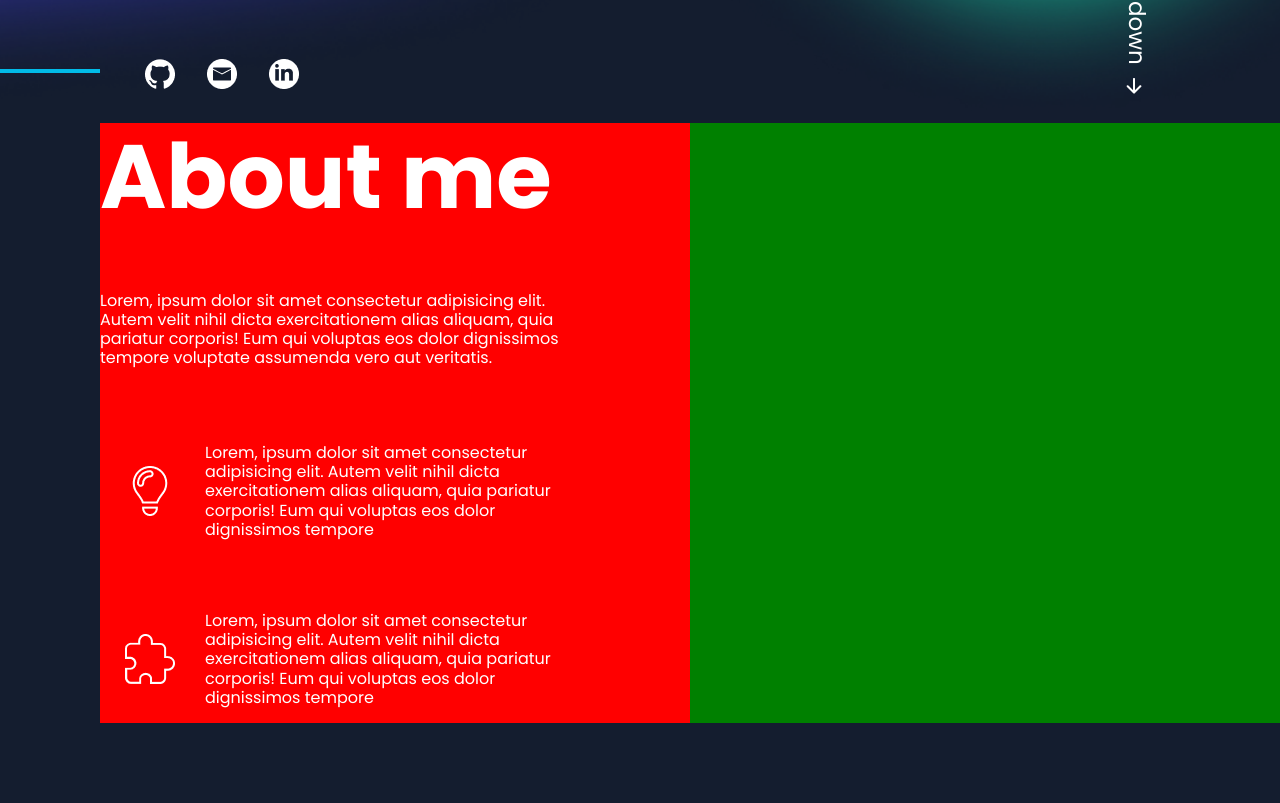
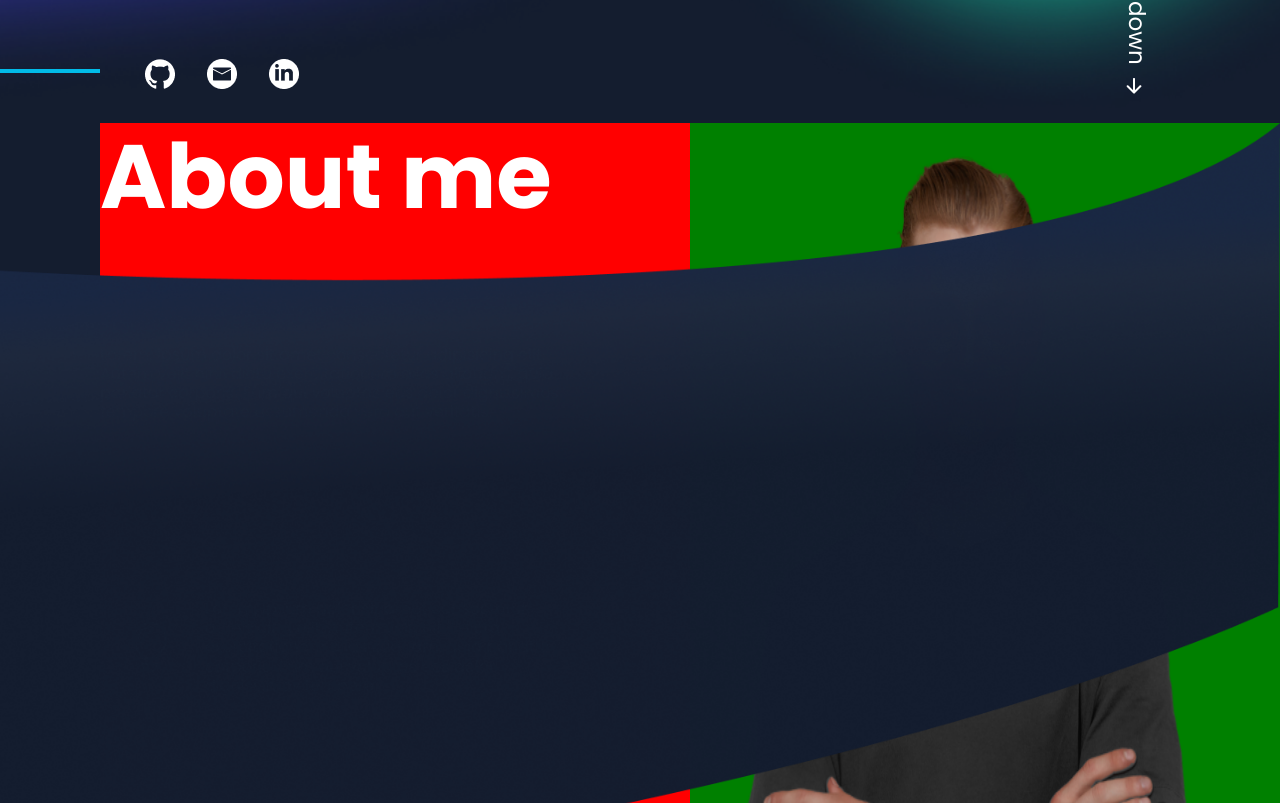
Before and after one commit to GaborHozleiter/my-portfolio, an Angular app: page / in a window 1280 px wide. Shown: the part 677-1480 px from the top of the page. Before the commit the page ends 1400 px from the top, so only its background shows below. Built offline with nearby package versions, Linux system fonts and the light colour scheme.

Commit message:
addded image and background

```diff
--- a/src/app/main-content/about-me/about-me.component.html
+++ b/src/app/main-content/about-me/about-me.component.html
@@ -10,15 +10,24 @@
                 voluptate assumenda vero aut veritatis.
             </p>
         </div>
-        <div class="about-me-text-cont">
-            <img src="../../../assets/img/bulb.png" class="bulb">
+        <div class="about-me-text-cont" (mouseover)="changeBulbImage()">
+            @if(!hoveredBulb){
+                <img src="../../../assets/img/bulb.png" class="bulb">
+            } @else {
+                <img src="../../../assets/img/bulb hovered.png" class="bulb">
+            }
+
             <p class="debut">Lorem, ipsum dolor sit amet consectetur adipisicing elit. Autem velit nihil dicta
                 exercitationem alias
                 aliquam, quia pariatur corporis! Eum qui voluptas eos dolor dignissimos tempore
             </p>
         </div>
-        <div class="about-me-text-cont">
-            <img src="../../../assets/img/puzzle.png" class="puzzle">
+        <div class="about-me-text-cont"  (mouseover)="changePuzzleImage()">
+            @if(!hoveredPuzzle){
+                <img src="../../../assets/img/puzzle.png" class="puzzle">
+            } @else {
+                <img src="../../../assets/img/puzzle hovered.png" class="puzzle">
+            }
             <p class="debut">Lorem, ipsum dolor sit amet consectetur adipisicing elit. Autem velit nihil dicta
                 exercitationem alias
                 aliquam, quia pariatur corporis! Eum qui voluptas eos dolor dignissimos tempore
@@ -26,6 +35,9 @@
         </div>
     </div>
     <div class="img-cont">
-
+        <img src="../../../assets/img/hero character photo.png">
+    </div>
+    <div>
+        <img class="backgr-img" src="../../../assets/img/Vector (2).png">
     </div>
 </div>
--- a/src/app/main-content/about-me/about-me.component.scss
+++ b/src/app/main-content/about-me/about-me.component.scss
@@ -1,7 +1,7 @@
 .about-me-cont {
     width: 1920px;
     max-width: 100%;
-    height: 600px;
+    height: 900px;
     position: absolute;
     left: calc(50vw - 960px);
     background-color: #141d2f;
@@ -60,6 +60,14 @@ h1 {
     width: 50%;
     height: 100%;
     background-color: green;
+    display: flex;
+    justify-content: center;
+}
+
+.backgr-img {
+    width: 100vw;
+    position: absolute;
+    left: 0;
 }
 
 @media(max-width:1920px){
--- a/src/app/main-content/about-me/about-me.component.ts
+++ b/src/app/main-content/about-me/about-me.component.ts
@@ -1,12 +1,23 @@
+import { CommonModule } from '@angular/common';
 import { Component } from '@angular/core';
 
 @Component({
   selector: 'app-about-me',
   standalone: true,
-  imports: [],
+  imports: [CommonModule],
   templateUrl: './about-me.component.html',
   styleUrl: './about-me.component.scss'
 })
 export class AboutMeComponent {
 
+    hoveredBulb: boolean = false;
+    hoveredPuzzle:boolean = false;
+
+    changeBulbImage(){
+      this.hoveredBulb = true;
+    }
+
+    changePuzzleImage(){
+      this.hoveredPuzzle = true;
+    }
 }
```
Also changed, not shown: src/assets/img/Vector (2).png (added), src/assets/img/hero character photo.png (added).
